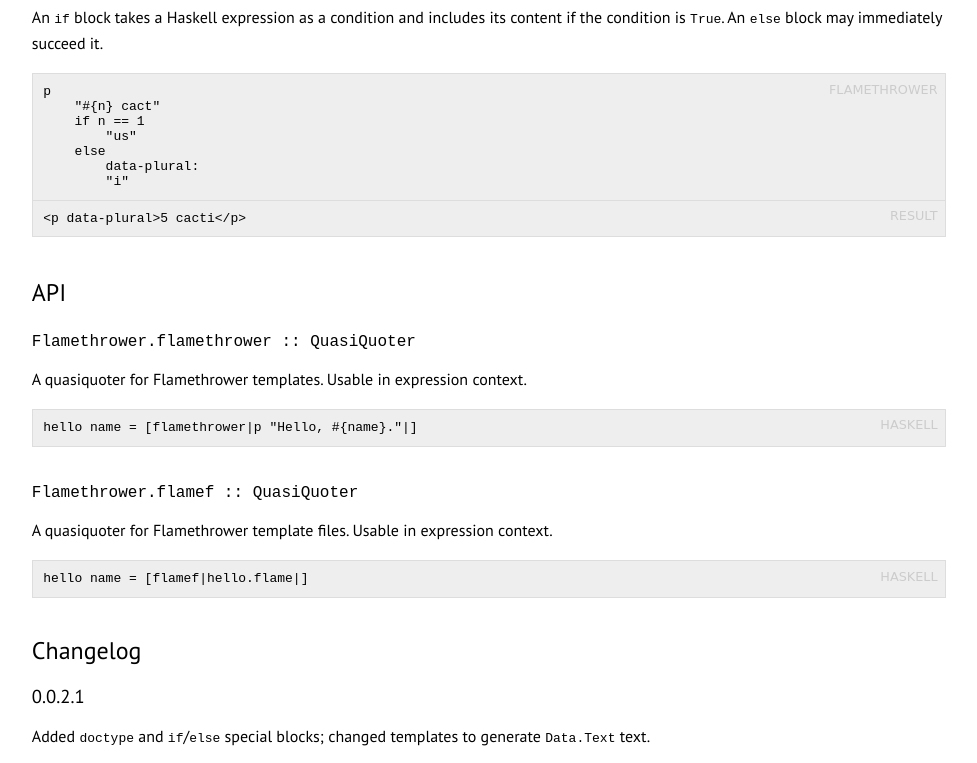
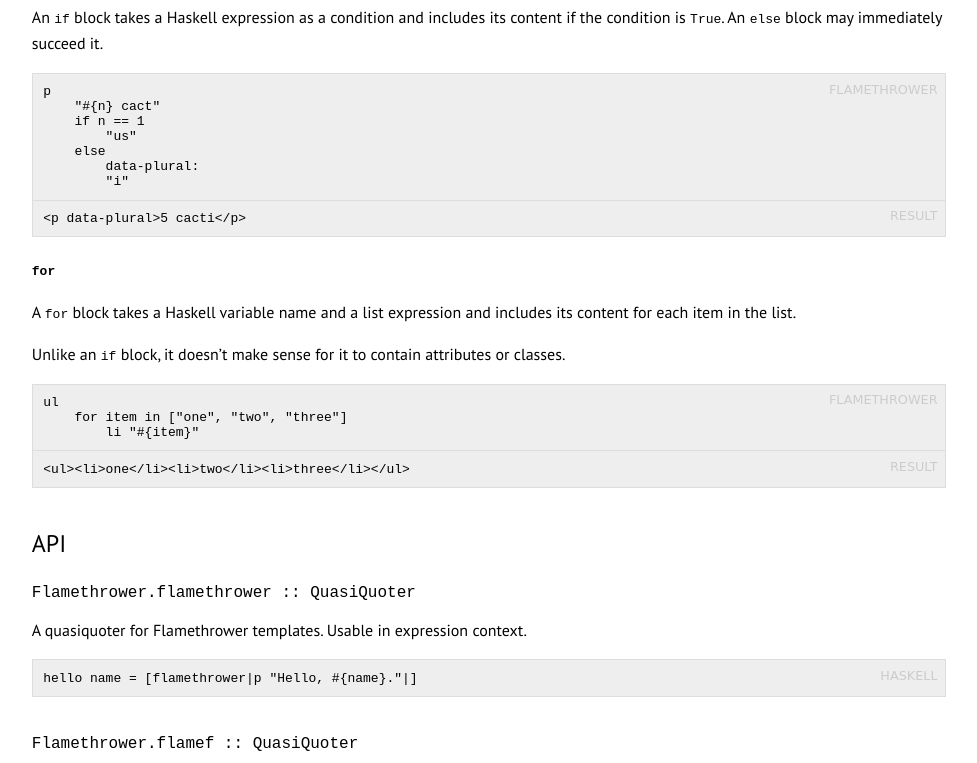
Before and after one commit to charmander/flamethrower-docs, a plain HTML site: page index.html in a window 1280 px wide. Shown: the part 2000-2763 px from the top of the page, without its empty margins (283-1260 px from the left). Drawn offline with Linux system fonts and the light colour scheme.

Commit message:
0.0.3.0 – for block

```diff
--- a/index.html
+++ b/index.html
@@ -29,6 +29,7 @@
 
 								<ul>
 									<li><a href="#if-block"><code>if</code></li>
+									<li><a href="#for-block"><code>for</code></li>
 								</ul>
 							</li>
 						</ul>
@@ -164,6 +165,19 @@ html
 				<pre class="output"><samp>&lt;p data-plural&gt;5 cacti&lt;/p&gt;</samp></pre>
 			</div>
 
+			<h4 id="for-block"><code>for</code></h4>
+
+			<p>A <code>for</code> block takes a Haskell variable name and a list expression and includes its content for each item in the list.</p>
+
+			<p>Unlike an <code>if</code> block, it doesn’t make sense for it to contain attributes or classes.</p>
+
+			<div class="code-sample">
+				<pre data-language="Flamethrower"><code>ul
+	for item in ["one", "two", "three"]
+		li "#{item}"</code></pre>
+				<pre class="output"><samp>&lt;ul&gt;&lt;li&gt;one&lt;/li&gt;&lt;li&gt;two&lt;/li&gt;&lt;li&gt;three&lt;/li&gt;&lt;/ul&gt;</samp></pre>
+			</div>
+
 			<h2 id="api">API</h2>
 
 			<h3 id="flamethrower-quasiquoter"><code>Flamethrower.flamethrower :: QuasiQuoter</code></h3>
@@ -180,6 +194,10 @@ html
 
 			<h2 id="changelog">Changelog</h2>
 
+			<h3>0.0.3.0</h3>
+
+			<p>Added <code>for</code> loops.</p>
+
 			<h3>0.0.2.1</h3>
 
 			<p>Added <code>doctype</code> and <code>if</code>/<code>else</code> special blocks; changed templates to generate <code>Data.Text</code> text.</p>
```
